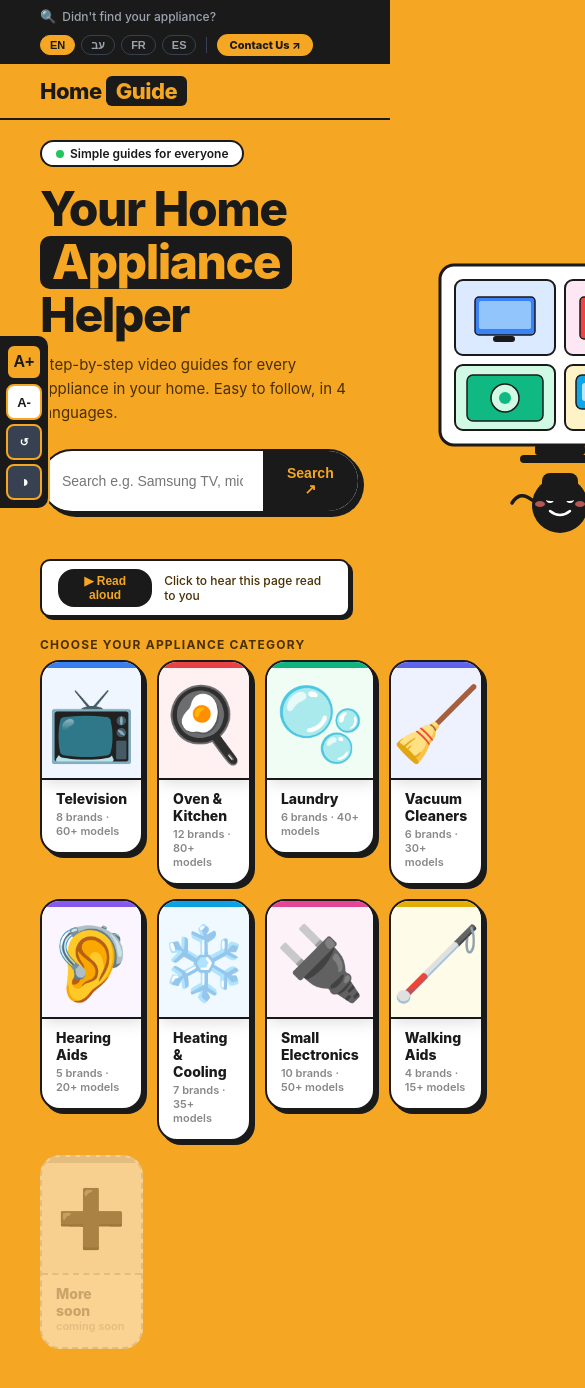
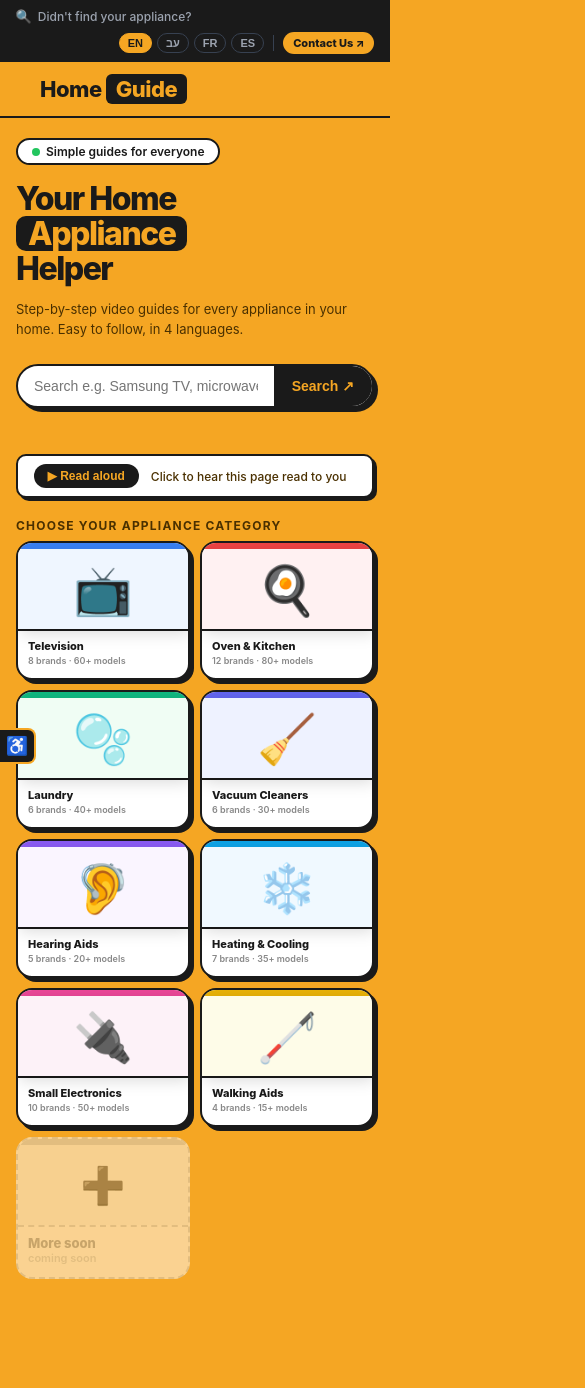
Before and after one commit to boazlupu82/appliance-guide, a Next.js app: page /1 in a window 390 px wide. Shown: the top 1388 px of the page, 585 px wide, since content can reach past the window. After the commit the page ends 1319 px from the top, so only its background shows below. Built offline with nearby package versions, Linux system fonts and the light colour scheme.

Commit message:
mobile responsive all pages

```diff
--- a/app/[locale]/globals.css
+++ b/app/[locale]/globals.css
@@ -22,3 +22,91 @@ body {
     transform: translate(-2px, -2px);
     box-shadow: 6px 6px 0 #1A1A1A !important;
 }
+
+.page-pad {
+    padding-left: clamp(16px, 4vw, 40px);
+    padding-right: clamp(16px, 4vw, 40px);
+}
+
+.hero-grid {
+    display: grid;
+    grid-template-columns: 1fr 1fr;
+    gap: 20px;
+    align-items: end;
+}
+
+@media (max-width: 768px) {
+    .hero-grid {
+        grid-template-columns: 1fr;
+    }
+    .hero-illustration {
+        display: none !important;
+    }
+}
+
+.cat-grid {
+    display: grid;
+    grid-template-columns: repeat(4, 1fr);
+    gap: 14px;
+}
+
+@media (max-width: 900px) {
+    .cat-grid {
+        grid-template-columns: repeat(3, 1fr);
+    }
+}
+
+@media (max-width: 600px) {
+    .cat-grid {
+        grid-template-columns: repeat(2, 1fr);
+        gap: 10px;
+    }
+}
+
+.brand-grid {
+    display: grid;
+    grid-template-columns: repeat(4, 1fr);
+    gap: 14px;
+}
+
+@media (max-width: 900px) {
+    .brand-grid {
+        grid-template-columns: repeat(3, 1fr);
+    }
+}
+
+@media (max-width: 600px) {
+    .brand-grid {
+        grid-template-columns: repeat(2, 1fr);
+        gap: 10px;
+    }
+}
+
+.model-grid {
+    display: grid;
+    grid-template-columns: repeat(3, 1fr);
+    gap: 14px;
+}
+
+@media (max-width: 900px) {
+    .model-grid {
+        grid-template-columns: repeat(2, 1fr);
+    }
+}
+
+@media (max-width: 600px) {
+    .model-grid {
+        grid-template-columns: 1fr;
+    }
+}
+
+.contact-banner {
+    flex-wrap: wrap;
+    gap: 8px;
+}
+
+@media (max-width: 600px) {
+    .contact-banner-msg {
+        display: none;
+    }
+}
--- a/app/[locale]/page.tsx
+++ b/app/[locale]/page.tsx
@@ -26,13 +26,7 @@ export default async function HomePage({
         <div style={{ background: '#F5A623', minHeight: '100vh' }}>
 
             {/* Hero */}
-            <div style={{
-                display: 'grid',
-                gridTemplateColumns: '1fr 1fr',
-                padding: '20px 40px 0',
-                alignItems: 'end',
-                gap: 20,
-            }}>
+            <div className="hero-grid page-pad" style={{ paddingTop: 20 }}>
                 <div style={{ paddingBottom: 32 }}>
                     <div style={{
                         display: 'inline-flex', alignItems: 'center', gap: 6,
@@ -49,8 +43,10 @@ export default async function HomePage({
                     </div>
 
                     <h1 style={{
-                        fontSize: 48, fontWeight: 800, color: '#1A1A1A',
-                        lineHeight: 1.1, marginBottom: 12, letterSpacing: '-1.5px',
+                        fontSize: 'clamp(32px, 5vw, 48px)',
+                        fontWeight: 800, color: '#1A1A1A',
+                        lineHeight: 1.1, marginBottom: 12,
+                        letterSpacing: '-1.5px',
                     }}>
                         {t('home.titleLine1')}<br />
                         <span style={{
@@ -64,8 +60,9 @@ export default async function HomePage({
                     </h1>
 
                     <p style={{
-                        fontSize: 15, color: '#4A3000',
-                        lineHeight: 1.6, marginBottom: 24, maxWidth: 380,
+                        fontSize: 'clamp(13px, 2vw, 15px)',
+                        color: '#4A3000', lineHeight: 1.6,
+                        marginBottom: 24, maxWidth: 380,
                     }}>
                         {t('home.subtitle')}
                     </p>
@@ -73,30 +70,35 @@ export default async function HomePage({
                     <div style={{
                         display: 'flex', background: '#fff',
                         border: '2.5px solid #1A1A1A', borderRadius: 50,
-                        overflow: 'hidden', maxWidth: 420,
+                        overflow: 'hidden',
+                        maxWidth: '100%',
                         boxShadow: '4px 4px 0 #1A1A1A',
                     }}>
                         <input
                             type="text"
                             placeholder={t('home.searchPlaceholder')}
                             style={{
-                                flex: 1, border: 'none', padding: '14px 20px',
+                                flex: 1, border: 'none',
+                                padding: '12px 16px',
                                 fontSize: 14, outline: 'none',
-                                background: 'transparent', fontWeight: 500,
+                                background: 'transparent',
+                                fontWeight: 500,
+                                minWidth: 0,
                             }}
                         />
                         <button style={{
                             background: '#1A1A1A', color: '#F5A623',
-                            border: 'none', padding: '14px 24px',
-                            fontSize: 14, fontWeight: 700, cursor: 'pointer',
+                            border: 'none', padding: '12px 18px',
+                            fontSize: 14, fontWeight: 700,
+                            cursor: 'pointer', flexShrink: 0,
                         }}>
                             {t('home.search')} ↗
                         </button>
                     </div>
                 </div>
 
-                {/* Cartoon Illustration */}
-                <div style={{
+                {/* Cartoon Illustration — hidden on mobile */}
+                <div className="hero-illustration" style={{
                     display: 'flex',
                     justifyContent: 'center',
                     alignItems: 'flex-end',
@@ -137,7 +139,7 @@ export default async function HomePage({
             <TTSBar text={ttsText} />
 
             {/* Section label */}
-            <div style={{ padding: '20px 40px 8px' }}>
+            <div className="page-pad" style={{ paddingTop: 20, paddingBottom: 8 }}>
                 <p style={{
                     fontSize: 12, fontWeight: 700, color: '#4A3000',
                     textTransform: 'uppercase' as const, letterSpacing: '0.1em',
@@ -147,12 +149,7 @@ export default async function HomePage({
             </div>
 
             {/* Category Grid */}
-            <div style={{
-                display: 'grid',
-                gridTemplateColumns: 'repeat(4, 1fr)',
-                gap: 14,
-                padding: '0 40px 40px',
-            }}>
+            <div className="cat-grid page-pad" style={{ paddingBottom: 40 }}>
                 {categories.map((cat) => (
                     <Link
                         key={cat.key}
@@ -164,7 +161,7 @@ export default async function HomePage({
                             style={{
                                 background: '#fff',
                                 border: '2.5px solid #1A1A1A',
-                                borderRadius: 20,
+                                borderRadius: 16,
                                 overflow: 'hidden',
                                 cursor: 'pointer',
                                 transition: 'transform 0.15s, box-shadow 0.15s',
@@ -174,35 +171,39 @@ export default async function HomePage({
                         >
                             <div style={{ height: 6, background: cat.strip }} />
                             <div style={{
-                                position: 'absolute', top: 14, right: 12,
-                                width: 24, height: 24, borderRadius: '50%',
+                                position: 'absolute', top: 10, right: 8,
+                                width: 22, height: 22, borderRadius: '50%',
                                 background: '#F5A623', border: '2px solid #1A1A1A',
                                 display: 'flex', alignItems: 'center',
                                 justifyContent: 'center',
-                                fontSize: 12, fontWeight: 800, color: '#1A1A1A',
+                                fontSize: 11, fontWeight: 800, color: '#1A1A1A',
                             }}>↗</div>
                             <div style={{
-                                height: 110,
+                                height: 'clamp(80px, 12vw, 110px)',
                                 display: 'flex',
                                 alignItems: 'center',
                                 justifyContent: 'center',
                                 background: cat.bg,
-                                fontSize: 72,
+                                fontSize: 'clamp(48px, 8vw, 72px)',
                                 filter: 'drop-shadow(2px 4px 8px rgba(0,0,0,0.15))',
                             }}>
                                 {cat.emoji}
                             </div>
                             <div style={{
-                                padding: '10px 14px 14px',
+                                padding: '8px 10px 12px',
                                 borderTop: '2px solid #1A1A1A',
                             }}>
                                 <div style={{
-                                    fontSize: 14, fontWeight: 800,
-                                    color: '#1A1A1A', marginBottom: 3,
+                                    fontSize: 'clamp(11px, 1.5vw, 14px)',
+                                    fontWeight: 800,
+                                    color: '#1A1A1A', marginBottom: 2,
                                 }}>
                                     {t(`categories.${cat.key}`)}
                                 </div>
-                                <div style={{ fontSize: 11, fontWeight: 600, color: '#888' }}>
+                                <div style={{
+                                    fontSize: 'clamp(9px, 1.2vw, 11px)',
+                                    fontWeight: 600, color: '#888',
+                                }}>
                                     {cat.count}
                                 </div>
                             </div>
@@ -214,21 +215,24 @@ export default async function HomePage({
                 <div style={{
                     background: '#fff',
                     border: '2.5px dashed #D1D5DB',
-                    borderRadius: 20,
+                    borderRadius: 16,
                     overflow: 'hidden',
                     opacity: 0.5,
                 }}>
                     <div style={{ height: 6, background: '#D1D5DB' }} />
                     <div style={{
-                        height: 110, display: 'flex',
-                        alignItems: 'center', justifyContent: 'center',
-                        background: '#F9FAFB', fontSize: 56,
+                        height: 'clamp(80px, 12vw, 110px)',
+                        display: 'flex',
+                        alignItems: 'center',
+                        justifyContent: 'center',
+                        background: '#F9FAFB',
+                        fontSize: 'clamp(36px, 6vw, 56px)',
                     }}>➕</div>
                     <div style={{
-                        padding: '10px 14px 14px',
+                        padding: '8px 10px 12px',
                         borderTop: '2px dashed #D1D5DB',
                     }}>
-                        <div style={{ fontSize: 14, fontWeight: 800, color: '#9CA3AF' }}>
+                        <div style={{ fontSize: 13, fontWeight: 800, color: '#9CA3AF' }}>
                             More soon
                         </div>
                         <div style={{ fontSize: 11, fontWeight: 600, color: '#D1D5DB' }}>
--- a/components/AccessibilityBar.tsx
+++ b/components/AccessibilityBar.tsx
@@ -5,26 +5,51 @@ import { useState, useEffect } from 'react';
 export default function AccessibilityBar() {
     const [fontSize, setFontSize] = useState(100);
     const [highContrast, setHighContrast] = useState(false);
+    const [open, setOpen] = useState(false);
 
     useEffect(() => {
         document.documentElement.style.fontSize = `${fontSize}%`;
     }, [fontSize]);
 
     useEffect(() => {
-        if (highContrast) {
-            document.body.style.filter = 'contrast(1.5)';
-        } else {
-            document.body.style.filter = 'none';
-        }
+        document.body.style.filter = highContrast ? 'contrast(1.5)' : 'none';
     }, [highContrast]);
 
     return (
         <div style={{
             position: 'fixed',
             left: 0,
-            top: '50%',
-            transform: 'translateY(-50%)',
+            bottom: 80,
             zIndex: 999,
+            display: 'flex',
+            flexDirection: 'row',
+            alignItems: 'flex-end',
+        }}>
+            {/* Toggle button */}
+            <button
+                onClick={() => setOpen(o => !o)}
+                style={{
+                    width: 36,
+                    height: 36,
+                    borderRadius: '0 8px 8px 0',
+                    background: '#1A1A1A',
+                    border: '2px solid #F5A623',
+                    borderLeft: 'none',
+                    color: '#F5A623',
+                    fontSize: 18,
+                    cursor: 'pointer',
+                    display: 'flex',
+                    alignItems: 'center',
+                    justifyContent: 'center',
+                }}
+                title="Accessibility"
+            >
+                ♿
+            </button>
+
+            {/* Panel */}
+            {open && (
+                <div style={{
                     display: 'flex',
                     flexDirection: 'column',
                     gap: 4,
@@ -33,78 +58,59 @@ export default function AccessibilityBar() {
                     borderRadius: '0 12px 12px 0',
                     border: '2px solid #F5A623',
                     borderLeft: 'none',
+                    marginLeft: -2,
                 }}>
                     <button
                         onClick={() => setFontSize(f => Math.min(f + 10, 150))}
                         title="Increase text size"
                         style={{
-                    width: 36, height: 36,
-                    borderRadius: 8,
-                    background: '#F5A623',
-                    border: '2px solid #1A1A1A',
-                    color: '#1A1A1A',
-                    fontSize: 16, fontWeight: 800,
-                    cursor: 'pointer',
-                    display: 'flex', alignItems: 'center',
-                    justifyContent: 'center',
+                            width: 36, height: 36, borderRadius: 8,
+                            background: '#F5A623', border: '2px solid #1A1A1A',
+                            color: '#1A1A1A', fontSize: 13, fontWeight: 800,
+                            cursor: 'pointer', display: 'flex',
+                            alignItems: 'center', justifyContent: 'center',
                         }}
-            >
-                A+
-            </button>
+                    >A+</button>
 
                     <button
                         onClick={() => setFontSize(f => Math.max(f - 10, 80))}
                         title="Decrease text size"
                         style={{
-                    width: 36, height: 36,
-                    borderRadius: 8,
-                    background: '#fff',
-                    border: '2px solid #F5A623',
-                    color: '#1A1A1A',
-                    fontSize: 13, fontWeight: 800,
-                    cursor: 'pointer',
-                    display: 'flex', alignItems: 'center',
-                    justifyContent: 'center',
+                            width: 36, height: 36, borderRadius: 8,
+                            background: '#fff', border: '2px solid #F5A623',
+                            color: '#1A1A1A', fontSize: 11, fontWeight: 800,
+                            cursor: 'pointer', display: 'flex',
+                            alignItems: 'center', justifyContent: 'center',
                         }}
-            >
-                A-
-            </button>
+                    >A-</button>
 
                     <button
                         onClick={() => setFontSize(100)}
                         title="Reset text size"
                         style={{
-                    width: 36, height: 36,
-                    borderRadius: 8,
-                    background: '#374151',
-                    border: '2px solid #F5A623',
-                    color: '#fff',
-                    fontSize: 11, fontWeight: 700,
-                    cursor: 'pointer',
-                    display: 'flex', alignItems: 'center',
-                    justifyContent: 'center',
+                            width: 36, height: 36, borderRadius: 8,
+                            background: '#374151', border: '2px solid #F5A623',
+                            color: '#fff', fontSize: 11, fontWeight: 700,
+                            cursor: 'pointer', display: 'flex',
+                            alignItems: 'center', justifyContent: 'center',
                         }}
-            >
-                ↺
-            </button>
+                    >↺</button>
 
                     <button
                         onClick={() => setHighContrast(h => !h)}
                         title="Toggle high contrast"
                         style={{
-                    width: 36, height: 36,
-                    borderRadius: 8,
+                            width: 36, height: 36, borderRadius: 8,
                             background: highContrast ? '#F5A623' : '#374151',
                             border: '2px solid #F5A623',
                             color: highContrast ? '#1A1A1A' : '#fff',
                             fontSize: 16, fontWeight: 800,
-                    cursor: 'pointer',
-                    display: 'flex', alignItems: 'center',
-                    justifyContent: 'center',
+                            cursor: 'pointer', display: 'flex',
+                            alignItems: 'center', justifyContent: 'center',
                         }}
-            >
-                ◑
-            </button>
+                    >◑</button>
+                </div>
+            )}
         </div>
     );
 }
--- a/components/ContactBanner.tsx
+++ b/components/ContactBanner.tsx
@@ -28,24 +28,28 @@ export default function ContactBanner() {
     return (
         <div style={{
             background: '#1A1A1A',
-            padding: '8px 40px',
+            padding: '8px clamp(12px, 4vw, 40px)',
             display: 'flex',
             alignItems: 'center',
             justifyContent: 'space-between',
             flexWrap: 'wrap',
-            gap: 10,
+            gap: 8,
             position: 'sticky',
             top: 0,
             zIndex: 300,
         }}>
-            <div style={{ display: 'flex', alignItems: 'center', gap: 6 }}>
+            {/* Left — hidden on very small screens */}
+            <div className="contact-banner-msg" style={{
+                display: 'flex', alignItems: 'center', gap: 6,
+            }}>
                 <span style={{ fontSize: 13 }}>🔍</span>
                 <span style={{ fontSize: 12, color: '#9CA3AF', fontWeight: 500 }}>
           {t('brand.notFound')}
         </span>
             </div>
 
-            <div style={{ display: 'flex', alignItems: 'center', gap: 6 }}>
+            {/* Right — always visible */}
+            <div style={{ display: 'flex', alignItems: 'center', gap: 5, marginLeft: 'auto' }}>
                 {locales.map((l) => (
                     <button
                         key={l.code}
@@ -53,7 +57,7 @@ export default function ContactBanner() {
                         style={{
                             fontSize: 11,
                             fontWeight: 700,
-                            padding: '3px 9px',
+                            padding: '3px 8px',
                             borderRadius: 12,
                             border: `1.5px solid ${locale === l.code ? '#F5A623' : '#374151'}`,
                             background: locale === l.code ? '#F5A623' : 'transparent',
@@ -77,7 +81,7 @@ export default function ContactBanner() {
                         background: '#F5A623',
                         color: '#1A1A1A',
                         borderRadius: 12,
-                        padding: '4px 12px',
+                        padding: '4px 10px',
                         fontSize: 11,
                         fontWeight: 800,
                         textDecoration: 'none',
--- a/components/TTSBar.tsx
+++ b/components/TTSBar.tsx
@@ -21,7 +21,7 @@ export default function TTSBar({ text }: { text: string }) {
 
     return (
         <div style={{
-            margin: '14px 40px 0',
+            margin: '14px clamp(12px, 4vw, 40px) 0',
             background: '#fff',
             border: '2px solid #1A1A1A',
             borderRadius: 10,
@@ -42,6 +42,7 @@ export default function TTSBar({ text }: { text: string }) {
                     fontSize: 12,
                     fontWeight: 700,
                     cursor: 'pointer',
+                    whiteSpace: 'nowrap',
                 }}
             >
                 {speaking ? '■ Stop' : '▶ Read aloud'}
```
Also changed, not shown: app/[locale]/[category]/page.tsx (+23 -18 lines). Lines whose indentation alone changed are shown as unchanged.
